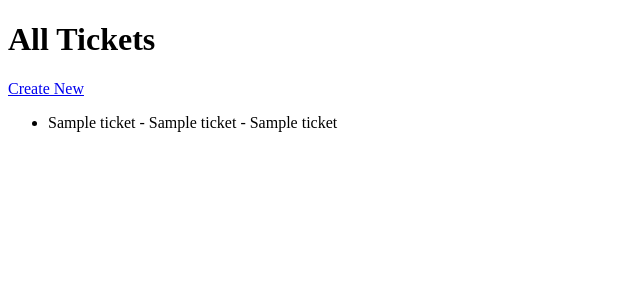
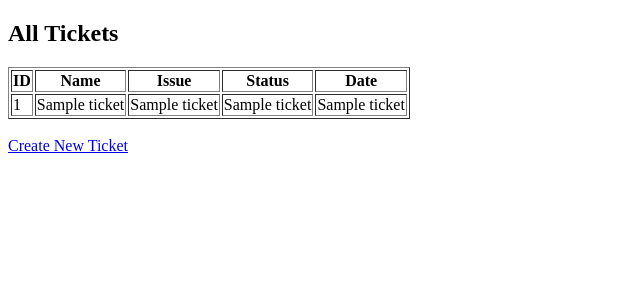
Before and after one commit to afeefmusthafa089-star/Ticketing-system, a Flask app: template templates/view.html in a window 1280 px wide. Shown: the top 300 px of the page, without its empty margins (0-640 px from the left). Run offline with Flask 3, Linux system fonts and the light colour scheme; the template is opened without the code that fills it: most values are stand-ins (such as "Sample title", 1, 10 or a date in 2020).

Commit message:
Update view.html

```diff
--- a/templates/view.html
+++ b/templates/view.html
@@ -1,18 +1,32 @@
 <!DOCTYPE html>
 <html>
 <head>
-    <title>Tickets</title>
+    <title>View Tickets</title>
 </head>
 <body>
-    <h1>All Tickets</h1>
-    <a href="/">Create New</a>
+    <h2>All Tickets</h2>
 
-    <ul>
+    <table border="1">
+        <tr>
+            <th>ID</th>
+            <th>Name</th>
+            <th>Issue</th>
+            <th>Status</th>
+            <th>Date</th>
+        </tr>
+
         {% for ticket in tickets %}
-            <li>
-                {{ ticket[1] }} - {{ ticket[2] }} - {{ ticket[3] }}
-            </li>
+        <tr>
+            <td>{{ ticket[0] }}</td>
+            <td>{{ ticket[1] }}</td>
+            <td>{{ ticket[2] }}</td>
+            <td>{{ ticket[3] }}</td>
+            <td>{{ ticket[4] }}</td>
+        </tr>
         {% endfor %}
-    </ul>
+    </table>
+
+    <br>
+    <a href="/">Create New Ticket</a>
 </body>
 </html>
```
